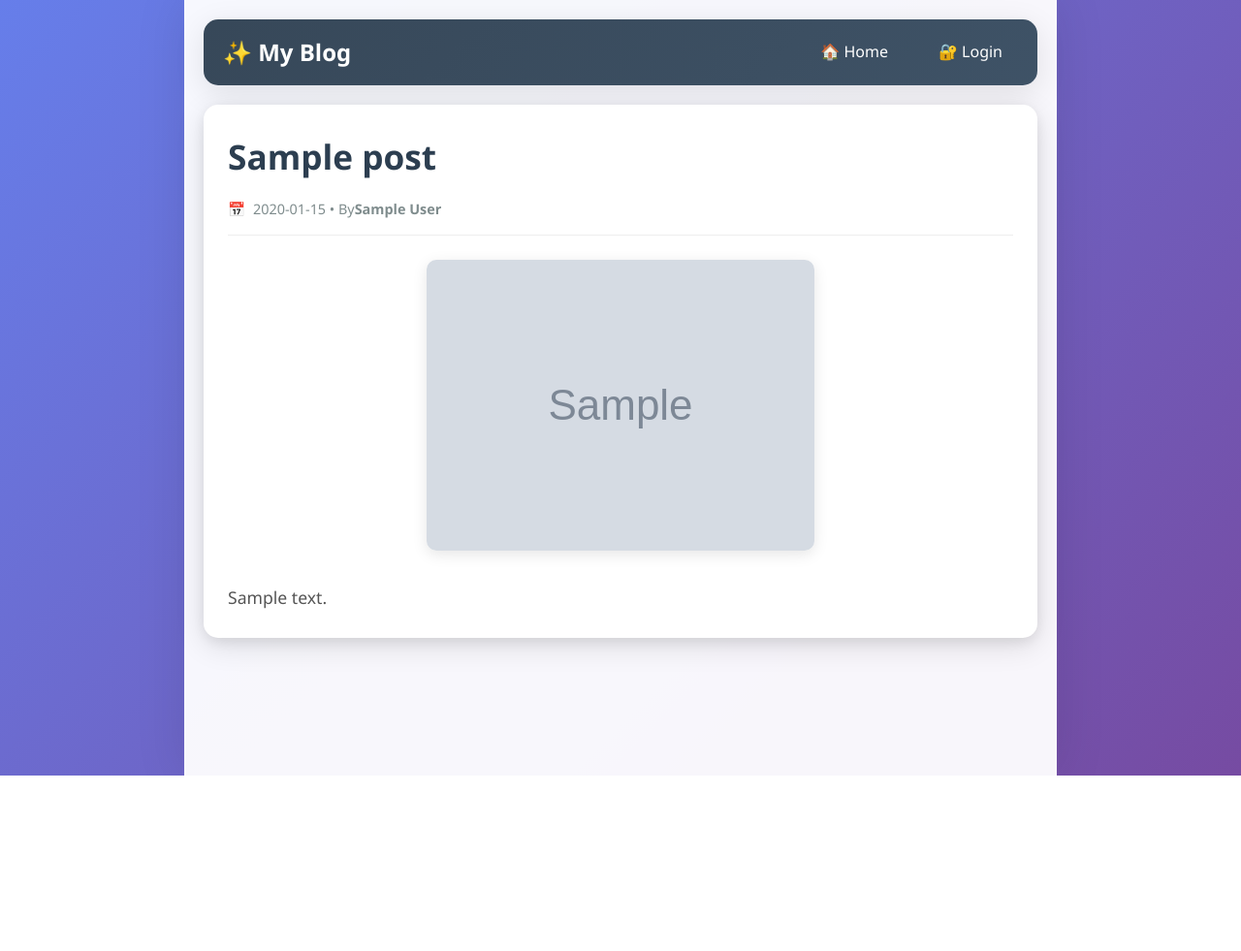
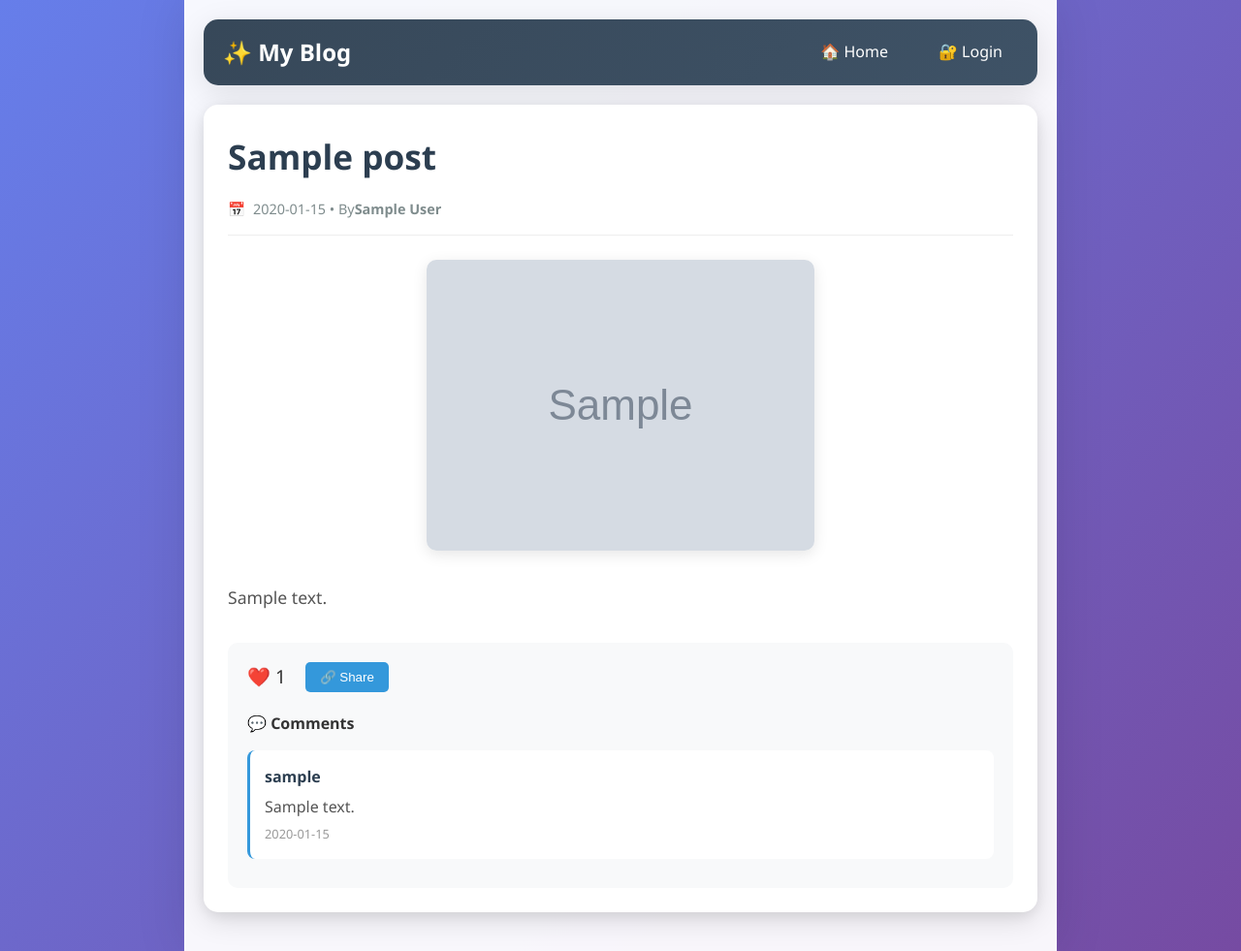
Before and after one commit to sonarbhavarth/CI-CDPipline, a FastAPI app: page /post/1 in a window 1280 px wide. Shown: the whole page at 97% size. Before the commit the page ends 800 px from the top, so only its background shows below. Run offline with FastAPI, Linux system fonts and the light colour scheme; tables that the repository leaves empty hold one stand-in row (values such as "Sample post"); grey boxes marked "Sample" are stand-in pictures.

Commit message:
Add like, comment, and share functionality to blog posts

```diff
--- a/database.py
+++ b/database.py
@@ -30,9 +30,28 @@ class Database:
                     password TEXT NOT NULL
                 )
             """)
+            conn.execute("""
+                CREATE TABLE IF NOT EXISTS likes (
+                    id INTEGER PRIMARY KEY AUTOINCREMENT,
+                    post_id INTEGER,
+                    username TEXT,
+                    UNIQUE(post_id, username)
+                )
+            """)
+            conn.execute("""
+                CREATE TABLE IF NOT EXISTS comments (
+                    id INTEGER PRIMARY KEY AUTOINCREMENT,
+                    post_id INTEGER,
+                    username TEXT,
+                    content TEXT,
+                    created_at TEXT
+                )
+            """)
             # Insert default users if they don't exist
-            conn.execute("INSERT OR IGNORE INTO users VALUES ('admin', 'password')")
+            conn.execute("INSERT OR IGNORE INTO users VALUES ('admin', 'admin123')")
             conn.execute("INSERT OR IGNORE INTO users VALUES ('user', '123')")
+            # Update existing admin password
+            conn.execute("UPDATE users SET password = 'admin123' WHERE username = 'admin'")
             conn.commit()
 
     def create_post(self, title: str, content: str, author: str, image_path: str = None) -> int:
@@ -47,14 +66,22 @@ class Database:
         with sqlite3.connect(self.db_path) as conn:
             conn.row_factory = sqlite3.Row
             cursor = conn.execute("SELECT * FROM posts ORDER BY id DESC")
-            return [dict(row) for row in cursor.fetchall()]
+            posts = [dict(row) for row in cursor.fetchall()]
+            for post in posts:
+                post['likes_count'] = self.get_likes_count(post['id'])
+            return posts
 
     def get_post(self, post_id: int) -> Optional[Dict]:
         with sqlite3.connect(self.db_path) as conn:
             conn.row_factory = sqlite3.Row
             cursor = conn.execute("SELECT * FROM posts WHERE id = ?", (post_id,))
             row = cursor.fetchone()
-            return dict(row) if row else None
+            if row:
+                post = dict(row)
+                post['likes_count'] = self.get_likes_count(post_id)
+                post['comments'] = self.get_comments(post_id)
+                return post
+            return None
 
     def verify_user(self, username: str, password: str) -> bool:
         with sqlite3.connect(self.db_path) as conn:
@@ -88,4 +115,35 @@ class Database:
             cursor = conn.execute("DELETE FROM users WHERE username = ?", (username,))
             return cursor.rowcount > 0
 
+    def toggle_like(self, post_id: int, username: str) -> bool:
+        with sqlite3.connect(self.db_path) as conn:
+            # Check if like exists
+            cursor = conn.execute("SELECT id FROM likes WHERE post_id = ? AND username = ?", (post_id, username))
+            if cursor.fetchone():
+                # Remove like
+                conn.execute("DELETE FROM likes WHERE post_id = ? AND username = ?", (post_id, username))
+                return False
+            else:
+                # Add like
+                conn.execute("INSERT INTO likes (post_id, username) VALUES (?, ?)", (post_id, username))
+                return True
+
+    def get_likes_count(self, post_id: int) -> int:
+        with sqlite3.connect(self.db_path) as conn:
+            cursor = conn.execute("SELECT COUNT(*) FROM likes WHERE post_id = ?", (post_id,))
+            return cursor.fetchone()[0]
+
+    def add_comment(self, post_id: int, username: str, content: str):
+        with sqlite3.connect(self.db_path) as conn:
+            conn.execute(
+                "INSERT INTO comments (post_id, username, content, created_at) VALUES (?, ?, ?, ?)",
+                (post_id, username, content, datetime.now().strftime("%Y-%m-%d %H:%M"))
+            )
+
+    def get_comments(self, post_id: int) -> List[Dict]:
+        with sqlite3.connect(self.db_path) as conn:
+            conn.row_factory = sqlite3.Row
+            cursor = conn.execute("SELECT * FROM comments WHERE post_id = ? ORDER BY id DESC", (post_id,))
+            return [dict(row) for row in cursor.fetchall()]
+
 db = Database()
--- a/main.py
+++ b/main.py
@@ -29,6 +29,8 @@ def require_auth(request: Request):
 
 def require_admin(request: Request):
     user = get_current_user(request)
+    if not user:
+        raise HTTPException(status_code=302, headers={"Location": "/login"})
     if user != 'admin':
         raise HTTPException(status_code=403, detail="Admin access required")
 
@@ -48,10 +50,15 @@ async def view_post(request: Request, post_id: int):
 
 @app.get("/admin", response_class=HTMLResponse)
 async def admin_panel(request: Request):
-    require_admin(request)
+    user = get_current_user(request)
+    if not user:
+        return RedirectResponse(url="/login", status_code=303)
+    if user != 'admin':
+        raise HTTPException(status_code=403, detail="Admin access required")
+
     posts = db.get_all_posts()
     users = db.get_all_users()
-    return templates.TemplateResponse("admin.html", {"request": request, "posts": posts, "users": users, "user": "admin"})
+    return templates.TemplateResponse("admin.html", {"request": request, "posts": posts, "users": users, "user": user})
 
 @app.post("/admin/delete-post/{post_id}")
 async def delete_post(request: Request, post_id: int):
@@ -122,3 +129,17 @@ async def create_post(request: Request, title: str = Form(None), content: str =
 
     db.create_post(title, content, user, image_path)
     return RedirectResponse(url="/", status_code=303)
+
+@app.post("/like/{post_id}")
+async def toggle_like(request: Request, post_id: int):
+    user = get_current_user(request)
+    if user:
+        db.toggle_like(post_id, user)
+    return RedirectResponse(url=f"/post/{post_id}", status_code=303)
+
+@app.post("/comment/{post_id}")
+async def add_comment(request: Request, post_id: int, content: str = Form(None)):
+    user = get_current_user(request)
+    if user and content:
+        db.add_comment(post_id, user, content)
+    return RedirectResponse(url=f"/post/{post_id}", status_code=303)
--- a/templates/index.html
+++ b/templates/index.html
@@ -19,6 +19,11 @@
             <a href="/post/{{ post.id }}" style="color: #3498db; font-weight: 500;">Read more</a>
             {% endif %}
         </div>
+        <div style="margin-top: 15px; padding-top: 15px; border-top: 1px solid #eee; display: flex; gap: 15px; align-items: center;">
+            <span style="color: #666; font-size: 0.9em;">❤️ {{ post.likes_count }} likes</span>
+            <a href="/post/{{ post.id }}" style="color: #666; text-decoration: none; font-size: 0.9em;">💬 Comments</a>
+            <button onclick="navigator.share ? navigator.share({title: '{{ post.title }}', url: window.location.origin + '/post/{{ post.id }}'}) : navigator.clipboard.writeText(window.location.origin + '/post/{{ post.id }}')" style="background: none; border: none; color: #666; cursor: pointer; font-size: 0.9em;">🔗 Share</button>
+        </div>
     </article>
     {% endfor %}
 {% else %}
--- a/templates/post.html
+++ b/templates/post.html
@@ -25,5 +25,43 @@
     </div>
     {% endif %}
     <div class="post-content" style="font-size: 1.1em; line-height: 1.8; white-space: pre-wrap;">{{ post.content }}</div>
+
+    <!-- Like, Comment, Share Section -->
+    <div style="margin-top: 30px; padding: 20px; background: #f8f9fa; border-radius: 10px;">
+        <div style="display: flex; gap: 20px; align-items: center; margin-bottom: 20px;">
+            {% if user %}
+            <form method="post" action="/like/{{ post.id }}" style="margin: 0;">
+                <button type="submit" style="background: none; border: none; cursor: pointer; font-size: 1.2em;">❤️ {{ post.likes_count }}</button>
+            </form>
+            {% else %}
+            <span style="font-size: 1.2em;">❤️ {{ post.likes_count }}</span>
+            {% endif %}
+            <button onclick="navigator.share ? navigator.share({title: '{{ post.title }}', url: window.location.href}) : navigator.clipboard.writeText(window.location.href).then(() => alert('Link copied!'))" style="background: #3498db; color: white; border: none; padding: 8px 15px; border-radius: 5px; cursor: pointer;">🔗 Share</button>
+        </div>
+
+        <!-- Comments Section -->
+        <div>
+            <h4 style="margin-bottom: 15px;">💬 Comments</h4>
+
+            {% if user %}
+            <form method="post" action="/comment/{{ post.id }}" style="margin-bottom: 20px;">
+                <textarea name="content" placeholder="Write a comment..." required style="width: 100%; padding: 10px; border: 1px solid #ddd; border-radius: 5px; resize: vertical; height: 80px;"></textarea>
+                <button type="submit" style="background: #27ae60; color: white; border: none; padding: 8px 15px; border-radius: 5px; margin-top: 10px; cursor: pointer;">Post Comment</button>
+            </form>
+            {% endif %}
+
+            {% if post.comments %}
+                {% for comment in post.comments %}
+                <div style="background: white; padding: 15px; margin: 10px 0; border-radius: 8px; border-left: 3px solid #3498db;">
+                    <div style="font-weight: bold; color: #2c3e50; margin-bottom: 5px;">{{ comment.username }}</div>
+                    <div style="color: #555; margin-bottom: 5px;">{{ comment.content }}</div>
+                    <div style="color: #999; font-size: 0.8em;">{{ comment.created_at }}</div>
+                </div>
+                {% endfor %}
+            {% else %}
+                <p style="color: #666; font-style: italic;">No comments yet. Be the first to comment!</p>
+            {% endif %}
+        </div>
+    </div>
 </article>
 {% endblock %}
```
Also changed, not shown: templates/login.html (+7 -2 lines).
